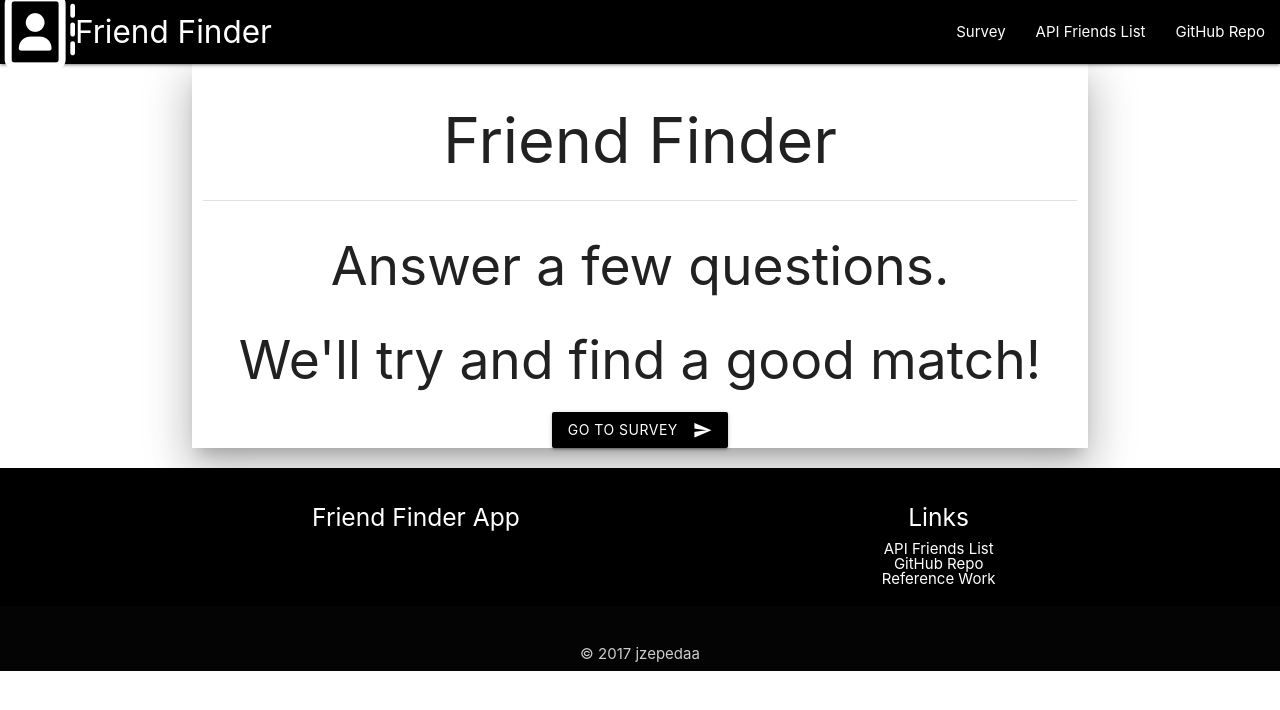
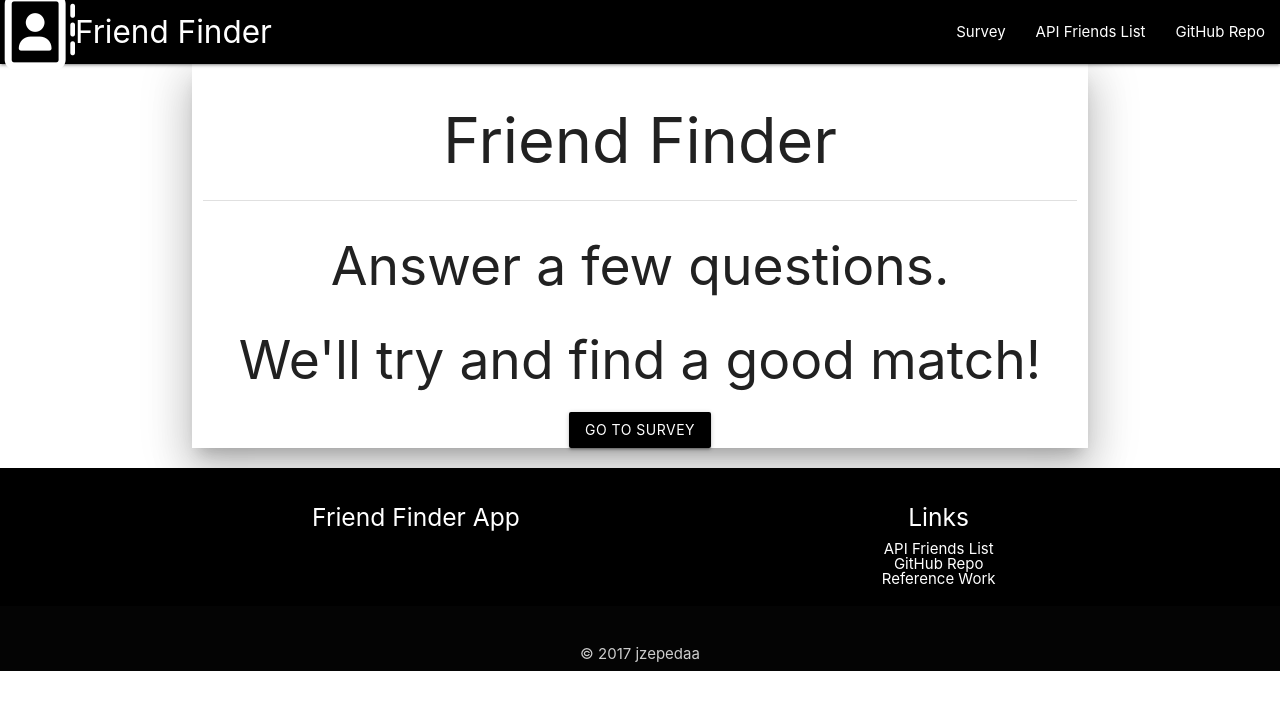
Before and after one commit to jzepedaa/friendFinder, a website: page app/public/home.html in a window 1280 px wide. Drawn offline with nearby package versions, Linux system fonts and the light colour scheme.

```diff
--- a/app/public/home.html
+++ b/app/public/home.html
@@ -52,7 +52,6 @@
                         <h2>We'll try and find a good match!</h2>
                         <a href="./survey.html">
                             <button class="btn black waves-effect waves-light" type="submit" name="action">Go to Survey
-                                <i class="material-icons right">send</i>
                             </button>
                         </a>
                     </div>
```
